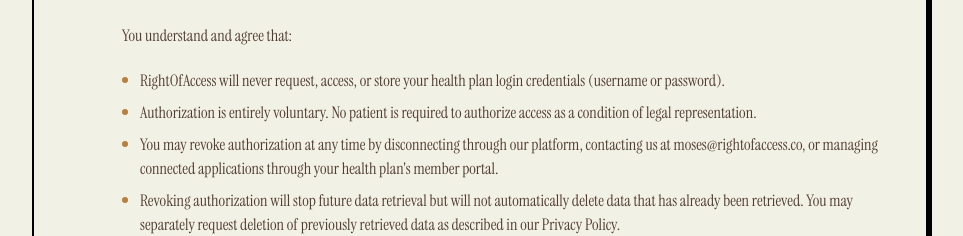
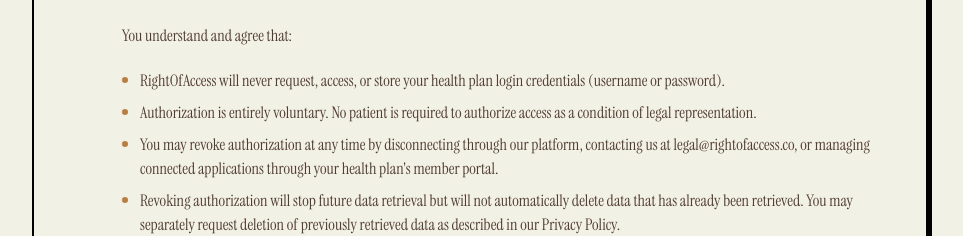
Before and after one commit to mosaxton/v0-right-of-access-marketing-site, a Next.js app: page /terms in a window 1280 px wide. Shown: the part 1700-1936 px from the top of the page, without its empty margins (160-1123 px from the left). Built offline with nearby package versions, Linux system fonts and the light colour scheme.

Commit message:
fix: update email in /terms page from moses to legal

```diff
--- a/app/terms/page.tsx
+++ b/app/terms/page.tsx
@@ -53,7 +53,7 @@ RightOfAccess is a technology platform. We are not a law firm, medical provider,
     list: [
       "RightOfAccess will never request, access, or store your health plan login credentials (username or password).",
       "Authorization is entirely voluntary. No patient is required to authorize access as a condition of legal representation.",
-      "You may revoke authorization at any time by disconnecting through our platform, contacting us at moses@rightofaccess.co, or managing connected applications through your health plan's member portal.",
+      "You may revoke authorization at any time by disconnecting through our platform, contacting us at legal@rightofaccess.co, or managing connected applications through your health plan's member portal.",
       "Revoking authorization will stop future data retrieval but will not automatically delete data that has already been retrieved. You may separately request deletion of previously retrieved data as described in our Privacy Policy.",
       "When authorizing access through Medicare, you may choose to exclude personal demographic information (name, date of birth, race, sex) from the data shared with our application. This choice is presented during the Medicare.gov authorization flow.",
     ],
@@ -146,7 +146,7 @@ Nothing in these Terms limits or excludes liability that cannot be limited or ex
   {
     number: "13",
     title: "Termination",
-    content: `Either party may terminate these Terms at any time. Patients may revoke authorization as described in Section 4. Law firms may cancel their account by providing written notice to moses@rightofaccess.co.
+    content: `Either party may terminate these Terms at any time. Patients may revoke authorization as described in Section 4. Law firms may cancel their account by providing written notice to legal@rightofaccess.co.
 
 RightOfAccess may suspend or terminate your access to the Service immediately if we reasonably believe you have violated these Terms, used the Service in a manner that poses a security risk, or engaged in activity that may cause legal liability for us or other users.
 
@@ -190,7 +190,7 @@ Upon termination, your right to use the Service ceases immediately. Provisions o
       },
       {
         title: "Notices",
-        content: "All notices to RightOfAccess should be sent to moses@rightofaccess.co. We will send notices to you at the email address associated with your account.",
+        content: "All notices to RightOfAccess should be sent to legal@rightofaccess.co. We will send notices to you at the email address associated with your account.",
       },
     ],
   },
@@ -200,7 +200,7 @@ Upon termination, your right to use the Service ceases immediately. Provisions o
     content: "For questions about these Terms of Service, please contact us:",
     contact: {
       company: "RightOfAccess LLC",
-      email: "moses@rightofaccess.co",
+      email: "legal@rightofaccess.co",
       address: "1185 W 100 S, Pleasant Grove, UT 84062",
       phone: "385-441-6676",
     },
```
